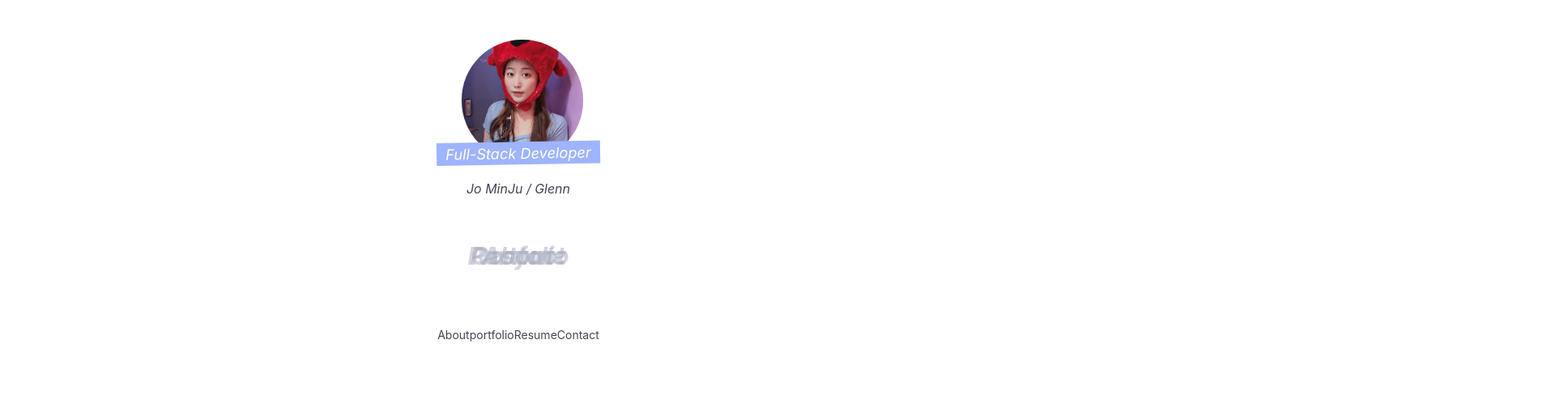
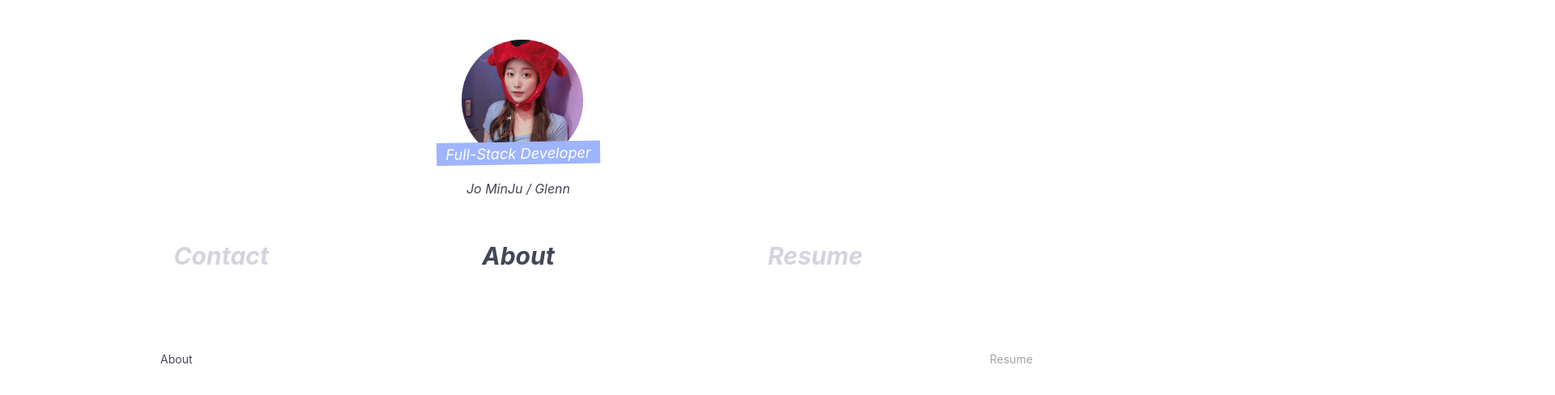
Before and after one commit to dev-glennn/Glenn_blog, a React (Create React App) app: page / in a window 1280 px wide. Shown: the top 488 px of the page at 81% size, 1920 px wide, since content can reach past the window. Built offline with nearby package versions, Linux system fonts and the light colour scheme; a web font is replaced by a local one.

Commit message:
feat: 슬라이드 1차 작업
위치 지정 완료
애니메이션 추가 작업 진행해야함

```diff
--- a/src/App.js
+++ b/src/App.js
@@ -1,30 +1,23 @@
 import React from 'react';
-// import {Route} from 'react-router-dom';
-// import Template from './components/common/Template';
-// import AboutPage from "./pages/AboutPage";
-// import PortfolioPage from "./pages/PortfolioPage";
-// import ResumePage from "./pages/ResumePage";
-// import ContactPage from "./pages/ContactPage";
 
-import SlidesBoxContainer from './containers/common/SlidesBoxContainer';
 import Header from './components/common/Header';
+import SlideBoxContainer from './containers/common/SlideBoxContainer';
+import AboutPage from './pages/AboutPage';
+import ResumePage from './pages/ResumePage';
+import PortfolioPage from './pages/PortfolioPage';
+import ContactPage from './pages/ContactPage';
 
 function App() {
     return (
         <>
             <Header/>
-            <SlidesBoxContainer/>
+            <SlideBoxContainer>
+                <AboutPage name={'About'} path={'/about'}/>
+                <ResumePage name={'Resume'} path={'/resume'}/>
+                <PortfolioPage name={'Portfolio'} path={'/portfolio'}/>
+                <ContactPage name={'Contact'} path={'/contact'}/>
+            </SlideBoxContainer>
         </>
-        // <Template>
-        //     <AboutPage/>
-        //     <PortfolioPage/>
-        //     <ResumePage/>
-        //     <ContactPage/>
-        //     <Route component={AboutPage} path={['/', '/about']} exact/>
-        //     <Route component={PortfolioPage} path={'/portfolio'} exact/>
-        //     <Route component={ResumePage} path={'/resume'} exact/>
-        //     <Route component={ContactPage} path={'/contact'} exact/>
-        // </Template>
     );
 }
 
--- a/src/components/common/Gnb.js
+++ b/src/components/common/Gnb.js
@@ -1,22 +1,17 @@
 import React, {useEffect, useState} from "react";
-import styled from "styled-components";
+import styled, {css} from "styled-components";
 import GnbMenu from './GnbMenu';
 import {useHistory} from "react-router-dom";
 
-const Gnb = ({menus,changeMenu}) => {
-
-    // const history = useHistory();
-    // const active = (history.location.pathname === '/') ? '/about' : history.location.pathname;
-    // const activeId = menus.filter(menu => menu.address === active)[0].id;
+const Gnb = ({menus, changeMenu, dept}) => {
 
     return (
-        <StyledGnb>
+        <StyledGnb dept={dept}>
             {menus.map(menu => (
                 <GnbMenu
                     key={menu.id}
                     menu={menu}
                     changeMenu={changeMenu}
-                    // activeId={activeId}
                 />
             ))}
         </StyledGnb>
@@ -29,9 +24,12 @@ const StyledGnb = styled.ul`
     position: relative;
     display: block;
     list-style: none;
-    width: 33.33%;
     max-width: 26.2rem;
     min-height: 10.2rem;
     margin: 0;
     padding: 0;
+
+    ${({dept}) => css`
+        width: calc(100% / ${dept});
+    `}
 `;
--- a/src/components/common/GnbMenu.js
+++ b/src/components/common/GnbMenu.js
@@ -2,28 +2,14 @@ import React from "react";
 import styled, {css} from "styled-components";
 import {NavLink} from "react-router-dom";
 
-const GnbMenu = ({menu,changeMenu}) => {
-
-    let activeId = 1;
-
-    const activePrevId = (activeId - 1 <= 0) ? 4 : activeId - 1;
-    const activeNextId = (activeId + 1 >= 5) ? 1 : activeId + 1;
-
-    let className = '';
-    if (menu.id === activeId) {
-        className = 'gnb-current';
-    } else if (menu.id === activePrevId) {
-        className = 'gnb-prev';
-    } else if (menu.id === activeNextId) {
-        className = 'gnb-next';
-    }
+const GnbMenu = ({menu, changeMenu, activeId, count}) => {
 
     return (
-        // <StyledGnbMenu className={className}>
-        <StyledGnbMenu>
-            <NavLink to={menu.href}
+        <StyledGnbMenu className={(menu.className) ? 'gnb-' + menu.className : ''}>
+            <NavLink to={menu.address}
                      data-menu={(menu.name).toLowerCase()}
-                     onClick={(e) => changeMenu(e)}>{menu.name}</NavLink>
+                     onClick={(e) => changeMenu(e)}
+            >{menu.name}</NavLink>
         </StyledGnbMenu>
     );
 };
@@ -60,7 +46,7 @@ const StyledGnbMenu = styled.li`
             `;
     } else {
         return css`
-                // visibility: hidden;
+                visibility: hidden;
             `;
     }
 }}
--- a/src/components/common/SlideBox.js
+++ b/src/components/common/SlideBox.js
@@ -1,21 +1,70 @@
 import React from "react";
-import styled from "styled-components";
+import styled,{css} from "styled-components";
+import Gnb from "./Gnb";
 
-const SlideBox = ({type, children}) => {
+const SlideBox = ({children, menus, dept, changeMenu}) => {
 
     return (
-        <StyledSlideBox>
-            {children}
-        </StyledSlideBox>
+        <>
+            <StyledGnb>
+                <Gnb
+                    menus={menus}
+                    dept={dept}
+                    changeMenu={changeMenu}
+                />
+            </StyledGnb>
+            <StyledSildeBox>
+                {children.map((item, index) => {
+                    return <div key={index}
+                                className={(menus[index].className) ? 'content-' + menus[index].className : ''}
+                    >{children[index]}</div>;
+                })}
+            </StyledSildeBox>
+        </>
     );
 };
 
 export default SlideBox;
 
-const StyledSlideBox=styled.div`
+SlideBox.defaultProps = {
+    width: 80,
+    dept: 3,
+}
+
+const StyledSildeBox = styled.div`
+    position: relative;
+    display: block;
+    margin: 0 auto;
+    padding: 0;
+    width: 80%;
+    >div {
+        position: absolute;
+        padding: 2.14rem 5rem;
+        width: 100%;
+        visibility: hidden;
+    }
+
+    >.content-prev{
+        visibility: visible;
+        left: -100%;
+        opacity: .5;
+    }
+
+    >.content-current{
+        visibility: visible;
+        left: 0;
+    }
+
+    >.content-next{
+        visibility: visible;
+        left: 100%;
+        opacity: .5;
+    }
+`;
+
+const StyledGnb = styled.div`
     display: flex;
     justify-content: center;
-    align-items: center;
-    flex-direction: column;
+    align-items: flex-start;
     width: 100%;
 `;
--- /dev/null
+++ b/src/containers/common/SlideBoxContainer.js
@@ -0,0 +1,59 @@
+import React, {useEffect, useState} from "react";
+import {shallowEqual, useDispatch, useSelector} from 'react-redux';
+import SlideBox from '../../components/common/SlideBox'
+
+const SlideBoxContainer = ({dept, children}) => {
+
+    const dispatch = useDispatch();
+    const reduxMenu = useSelector(menu => menu.menu.menu);
+    const [menu, setMenu] = useState(reduxMenu);
+
+    useEffect(() => {
+        // 메뉴 변경됨
+    }, [menu]);
+
+    const changeMenu = (e) => {
+        const dataMenu = e.target.dataset.menu;
+        setMenu(dataMenu);
+    }
+
+    const orgMenus = children.map((item, index) => {
+        return {
+            'id': index,
+            'name': item.props.name,
+            'address': item.props.path,
+        };
+    });
+
+    const activeMenu = orgMenus.find((item) => (item.name).toLowerCase() === menu)
+    const menusCount = orgMenus.length;
+
+    const menus = orgMenus.map((item, index) => {
+        const id = item.id;
+        const activeId = activeMenu.id;
+        const activePrevId = (activeId - 1 <= 0) ? menusCount - 1 : activeId - 1;
+        const activeNextId = (activeId + 1 >= menusCount) ? 0 : activeId + 1;
+        let className = '';
+        if (id === activeId) {
+            className = 'current';
+        } else if (id === activePrevId) {
+            className = 'prev';
+        } else if (id === activeNextId) {
+            className = 'next';
+        }
+        item.className = className;
+        return item;
+    })
+
+    return (
+        <SlideBox
+            menus={menus}
+            changeMenu={changeMenu}
+            dept={dept}
+        >
+            {children}
+        </SlideBox>
+    );
+};
+
+export default SlideBoxContainer;
--- a/src/containers/common/SlidesBoxContainer.js
+++ /dev/null
@@ -1,74 +0,0 @@
-import React, {useEffect, useState} from "react";
-import {shallowEqual, useDispatch, useSelector} from 'react-redux';
-import {changeMenu} from '../../modules/menu';
-import SlideBox from '../../components/common/SlideBox';
-
-import AboutPage from "../../pages/AboutPage";
-import PortfolioPage from "../../pages/PortfolioPage";
-import ResumePage from "../../pages/ResumePage";
-import ContactPage from "../../pages/ContactPage";
-import Gnb from '../../components/common/Gnb';
-
-
-const slideItems = [
-    {
-        id: 1,
-        name: 'About',
-        href: '/about',
-        component: 'AboutPage',
-    },
-    {
-        id: 2,
-        name: 'Resume',
-        href: '/resume',
-        component: 'ResumePage',
-    },
-    {
-        id: 3,
-        name: 'Contact',
-        href: '/contact',
-        component: 'ContactPage',
-    },
-    {
-        id: 4,
-        name: 'Portfolio',
-        href: '/portfolio',
-        component: 'PortfolioPage',
-    }
-];
-
-const SlidesBoxContainer = ({type}) => {
-
-    const dispatch = useDispatch();
-    const reduxMenu = useSelector(menu => menu.menu.menu);
-    const [menu, setMenu] = useState(reduxMenu);
-
-    useEffect(() => {
-        // 메뉴 변경됨
-    }, [menu]);
-
-    const changeMenu = (e) => {
-        const dataMenu = e.target.dataset.menu;
-        setMenu(dataMenu);
-    }
-
-    return (
-        <>
-            <SlideBox type="menu">
-                <Gnb menus={slideItems} changeMenu={changeMenu}/>
-                {/*<NavLink to={"/about"} data-menu="about" onClick={(e) => changeMenu(e)}>About</NavLink>*/}
-                {/*<NavLink to={"/history"} data-menu="history" onClick={changeMenu}>History</NavLink>*/}
-            </SlideBox>
-            <SlideBox type="content">
-                <AboutPage/>
-                <PortfolioPage/>
-                <ResumePage/>
-                <ContactPage/>
-                {/*<div data-content="about">어바웃~</div>*/}
-                {/*<div data-content="history">히스토리~</div>*/}
-            </SlideBox>
-        </>
-    );
-};
-
-export default SlidesBoxContainer;
```
